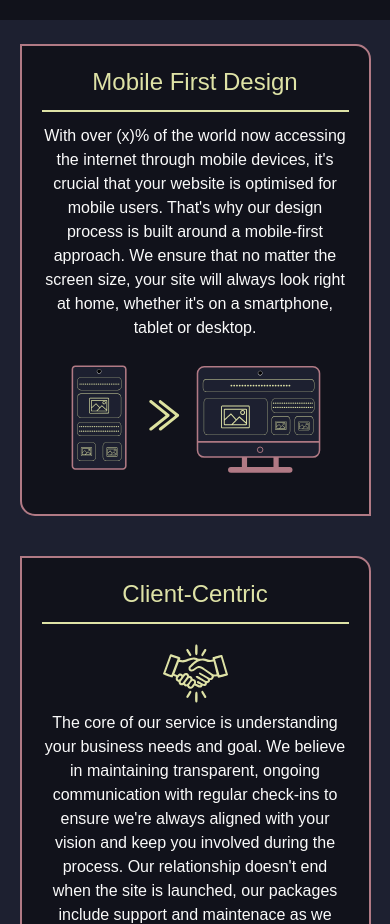
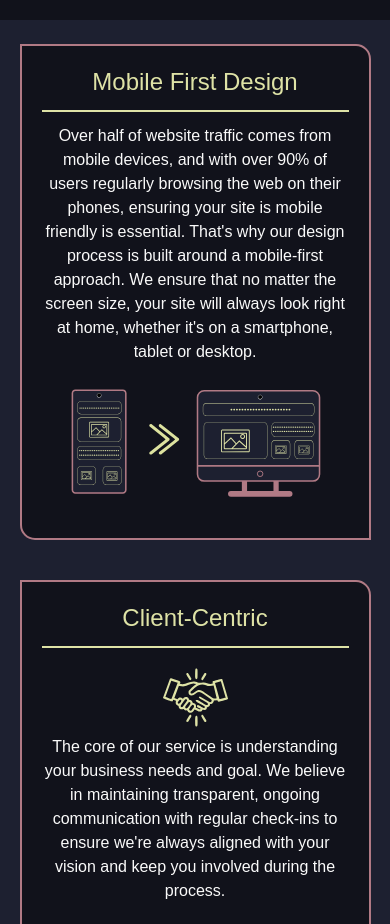
Before and after one commit to taloncodes/developmental, a SvelteKit app: page /about in a window 390 px wide. Shown: the part 1569-2493 px from the top of the page. Built offline with nearby package versions, Linux system fonts and the light colour scheme; a web font is replaced by a local one.

Commit message:
adjust wording mobile-first about page

```diff
--- a/src/routes/about/+page.svelte
+++ b/src/routes/about/+page.svelte
@@ -73,7 +73,7 @@
         <h2 class="text-2xl border-b-2 pb-3 mb-3 top-0 text-accent-one"> Mobile First Design</h2>
         <div class="flex flex-col">
         <ul class="flex flex-col justify-evenly h-auto">
-            With over (x)% of the world now accessing the internet through mobile devices, it's crucial that your website is optimised for mobile users. That's why our design process is built around a mobile-first approach. We ensure that no matter the screen size, your site will always look right at home, whether it's on a smartphone, tablet or desktop.
+            Over half of website traffic comes from mobile devices, and with over 90% of users regularly browsing the web on their phones, ensuring your site is mobile friendly is essential. That's why our design process is built around a mobile-first approach. We ensure that no matter the screen size, your site will always look right at home, whether it's on a smartphone, tablet or desktop.
         </ul>
 
         <img src={response} width="1000px" class="m-auto" alt="mobile to desktop responsiveness">
@@ -89,7 +89,7 @@
 
         <ul class="flex flex-col justify-evenly h-auto">
 
-            The core of our service is understanding your business needs and goal. We believe in maintaining transparent, ongoing communication with regular check-ins to ensure we're always aligned with your vision and keep you involved during the process. Our relationship doesn't end when the site is launched, our packages include support and maintenace as we continue to grow together.
+            The core of our service is understanding your business needs and goal. We believe in maintaining transparent, ongoing communication with regular check-ins to ensure we're always aligned with your vision and keep you involved during the process.<br><br>Our relationship doesn't end when the site is launched, our packages include support and maintenace as we continue to grow together.
         </ul>
         <img src={shake} class="m-auto about-icon w-[75px] h-[75px] md:h-[100px] md:w-[100px] lg:w-[125px] lg:h-[125px]" alt="tools icon">
     </div>
```
